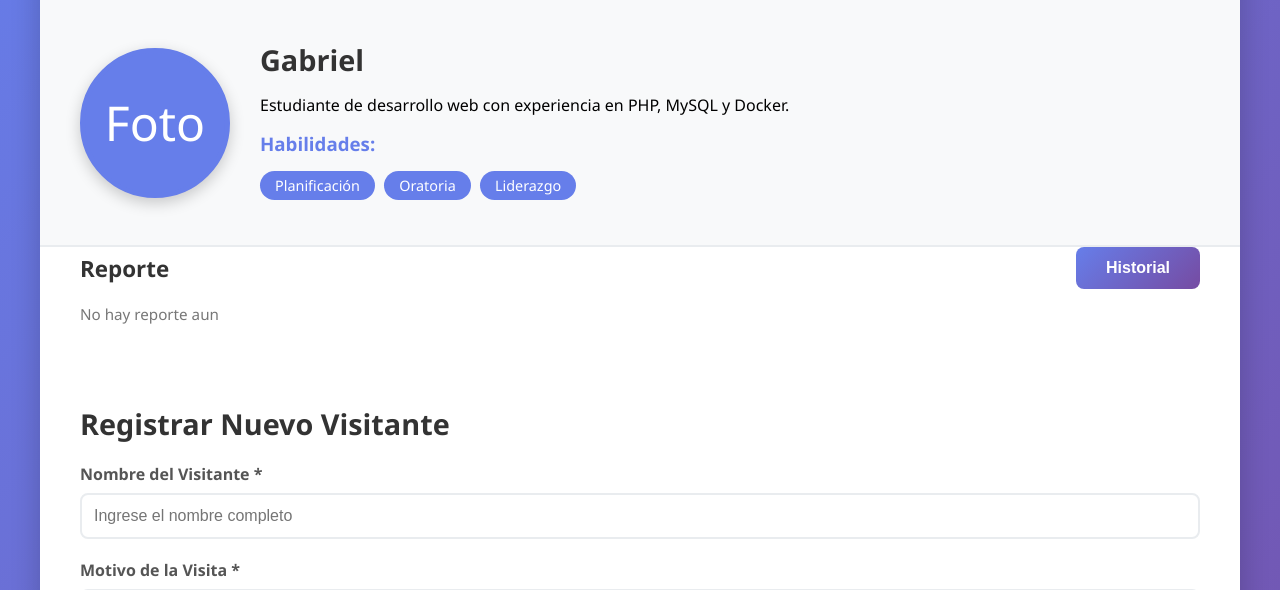
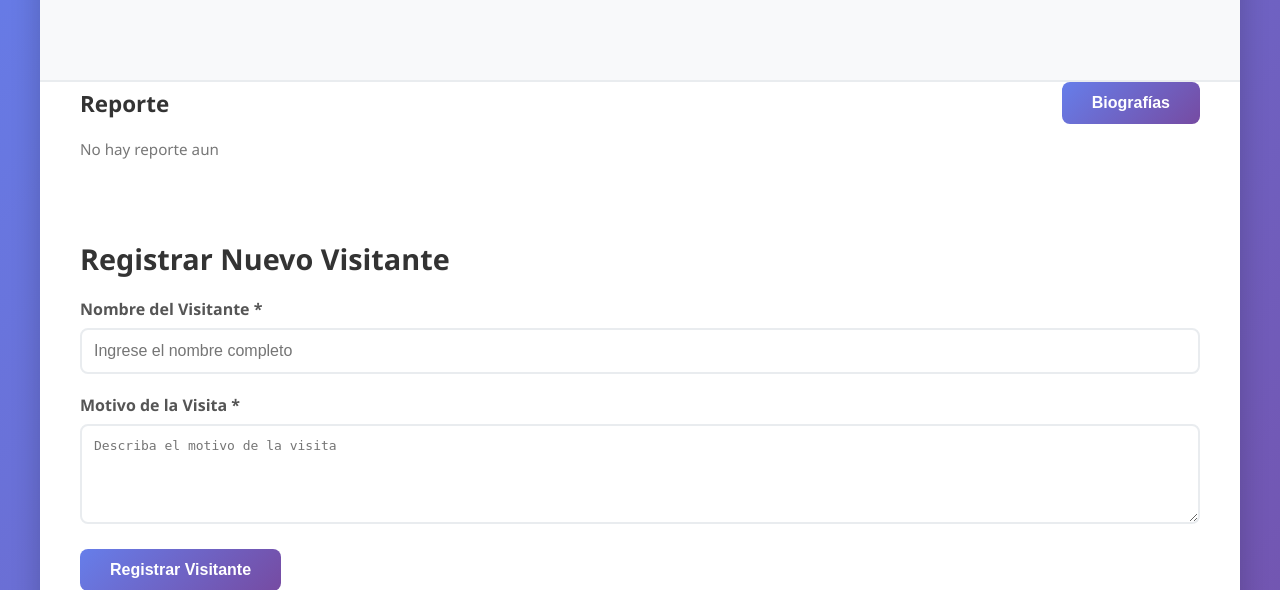
Before and after one commit to AnthonyBVivenes/ProyectoFinal, a PHP site: page / in a window 1280 px wide. Shown: the part 167-757 px from the top of the page. Run offline with PHP 8.4, Linux system fonts and the light colour scheme; data comes from the database, SQL or seed files in the repository.

Commit message:
Update index.php

```diff
--- a/frontend/index.php
+++ b/frontend/index.php
@@ -244,51 +244,12 @@ if (file_exists($reportePath) && is_readable($reportePath)) {
         </div>
 
         <div class="landing-section">
-            <?php if ($estudiante): ?>
-                <div class="estudiante-info">
-                    <?php if (!empty($estudiante['foto'])): ?>
-                        <img src="<?php echo htmlspecialchars($estudiante['foto']); ?>"
-                            alt="Foto del estudiante" class="foto-estudiante">
-                    <?php else: ?>
-                        <div class="foto-estudiante" style="background: #667eea; display: flex; align-items: center; justify-content: center; color: white; font-size: 3em;">
-                            Foto
-                        </div>
-                    <?php endif; ?>
-                    <div class="info-text">
-                        <h2><?php echo htmlspecialchars($estudiante['nombre'] ?? 'Estudiante'); ?></h2>
-                        <p><?php echo htmlspecialchars($estudiante['bio'] ?? 'Estudiante de desarrollo web con experiencia en PHP, MySQL y Docker.'); ?></p>
-                        <?php if (!empty($estudiante['habilidades'])): ?>
-                            <div class="habilidades">
-                                <h3>Habilidades:</h3>
-                                <?php
-                                $habilidades = is_string($estudiante['habilidades'])
-                                    ? explode(',', $estudiante['habilidades'])
-                                    : (is_array($estudiante['habilidades']) ? $estudiante['habilidades'] : []);
-                                foreach ($habilidades as $habilidad):
-                                ?>
-                                    <span class="tag"><?php echo htmlspecialchars(trim($habilidad)); ?></span>
-                                <?php endforeach; ?>
-                            </div>
-                        <?php endif; ?>
-                    </div>
-                </div>
-            <?php else: ?>
-                <div class="estudiante-info">
-                    <div class="foto-estudiante" style="background: #667eea; display: flex; align-items: center; justify-content: center; color: white; font-size: 3em;">
-                        Foto
-                    </div>
-                    <div class="info-text">
-                        <h2>Estudiante:</h2>
-                        <p>Información del estudiante</p>
-                    </div>
-                </div>
-            <?php endif; ?>
         </div>
 
         <div class="report-section">
             <div class="report-header">
                 <h2>Reporte</h2>
-                <button onclick="abrirHistorial()" class="btn btn-primary btn-historial">Historial</button>
+                <button onclick="abrirHistorial()" class="btn btn-primary btn-historial">Biografías</button>
             </div>
             <?php if ($reporteContenido): ?>
                 <pre class="report-content"><?php echo htmlspecialchars($reporteContenido); ?></pre>
@@ -393,7 +354,7 @@ if (file_exists($reportePath) && is_readable($reportePath)) {
     <div id="modal-historial" class="modal">
         <div class="modal-content modal-historial-content">
             <span class="close" onclick="cerrarModalHistorial()">&times;</span>
-            <h2>Historial de Estudiantes</h2>
+            <h2>Biografías de Estudiantes</h2>
 
             <!-- Vista de Lista de Estudiantes -->
             <div id="lista-estudiantes" class="lista-estudiantes-container" data-estudiantes='<?php echo htmlspecialchars(json_encode($estudiantes), ENT_QUOTES, 'UTF-8'); ?>'>
```
